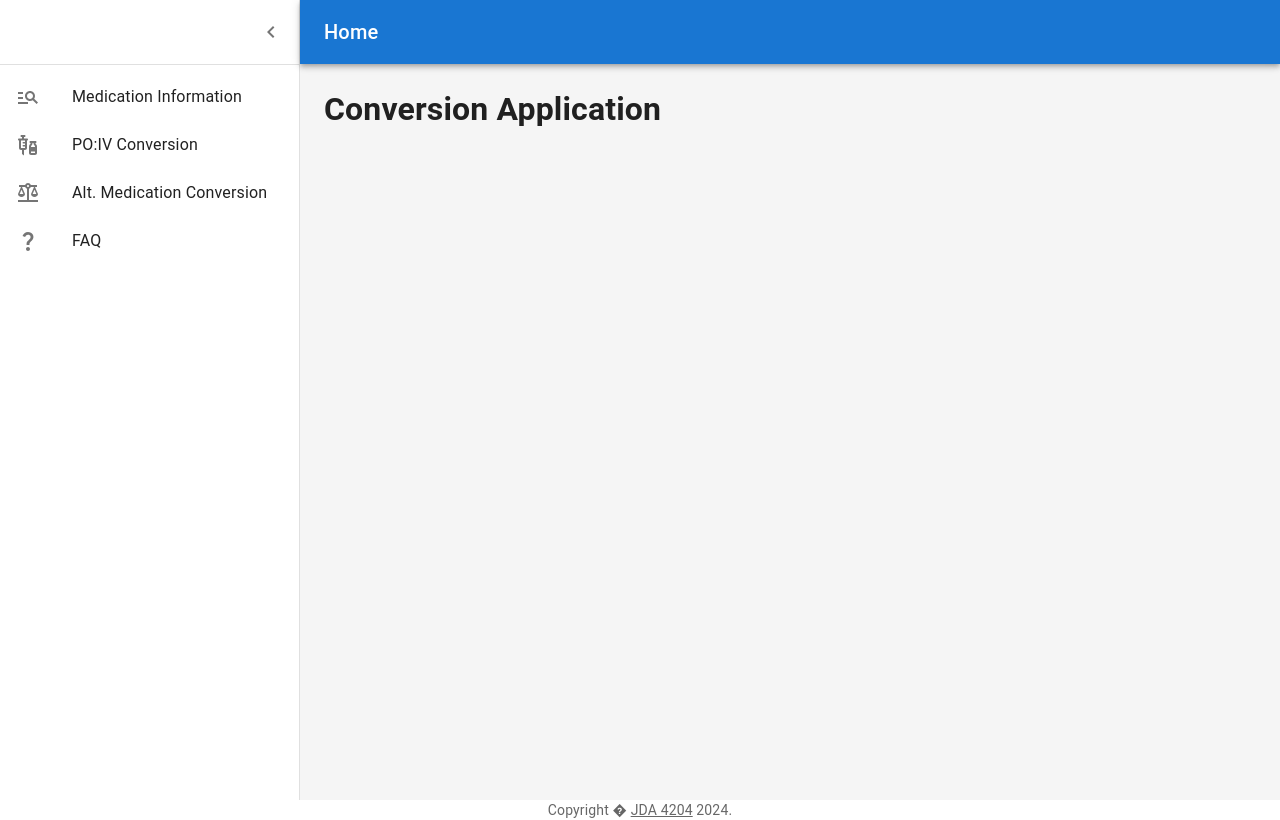
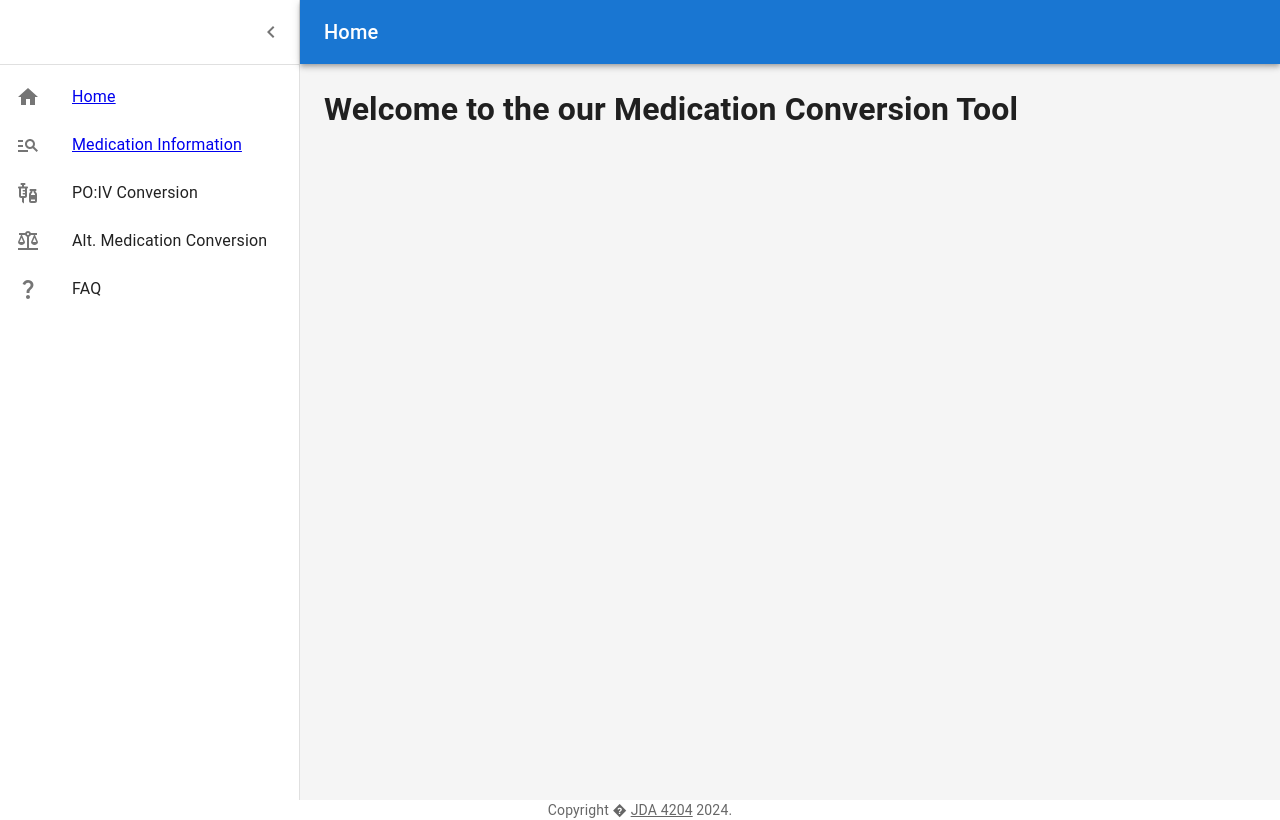
Before and after one commit to sue0-si/Medication_Conversion_4204, a React (Create React App) app in the folder medical_conversion/: page / in a window 1280 px wide. Built offline with nearby package versions, Linux system fonts and the light colour scheme.

Commit message:
Added multipage and link functionality using react-router-dom, created MedicationSearch page

```diff
--- a/medical_conversion/package.json
+++ b/medical_conversion/package.json
@@ -12,6 +12,7 @@
     "@testing-library/user-event": "^13.5.0",
     "react": "^18.3.1",
     "react-dom": "^18.3.1",
+    "react-router-dom": "^6.25.0",
     "react-scripts": "5.0.1",
     "web-vitals": "^2.1.4"
   },
--- a/medical_conversion/src/App.js
+++ b/medical_conversion/src/App.js
@@ -2,9 +2,15 @@
 import './App.css';
 import NavBar from './NavBar.js';
 import * as React from 'react';
-
+import {
+    BrowserRouter as Router,
+    Routes,
+    Route,
+} from "react-router-dom";
 import Dashboard from './Dashboard';
 import Copyright from './copyright';
+import Home from './Home';
+import MedicationLookup from './MedicationSearch';
 
 
 function App() {
@@ -12,9 +18,15 @@ function App() {
   return (
     <div className="app-container">
           {/*<NavBar mode={mode} />*/}
-          <Dashboard heading='Home'>
-          <h1>Conversion Application</h1>
-          </Dashboard>
+          <Router>
+              <Dashboard heading='Home'>
+                  <Routes>
+                      <Route path="/" element={<Home />} />
+                      <Route path="/medication-information" element={<MedicationLookup />} />
+
+                  </Routes>
+              </Dashboard>
+          </Router>
           <Copyright/>
     </div>
   );
--- a/medical_conversion/src/Dashboard.js
+++ b/medical_conversion/src/Dashboard.js
@@ -20,6 +20,8 @@ import ListItemIcon from '@mui/material/ListItemIcon';
 import ListItemText from '@mui/material/ListItemText';
 import BalanceIcon from '@mui/icons-material/Balance';
 import QuestionMarkIcon from '@mui/icons-material/QuestionMark';
+import { Link } from 'react-router-dom';
+import HomeIcon from '@mui/icons-material/Home';
 
 
 //width of open nav pannel
@@ -127,12 +129,22 @@ export default function Dashboard({children, heading}) {
                     </Toolbar>
                     <Divider />
                     <List component="nav">
+                        <Link to='/'>
+                            <ListItemButton>
+                                <ListItemIcon>
+                                    <HomeIcon />
+                                </ListItemIcon>
+                                <ListItemText primary="Home" />
+                            </ListItemButton>
+                        </Link>
+                        <Link to='/medication-information'>
                             <ListItemButton>
                                 <ListItemIcon>
                                     <ManageSearchIcon/>
                                 </ListItemIcon>
                                     <ListItemText primary="Medication Information" />
                             </ListItemButton>
+                         </Link>
 
                         <ListItemButton>
                             <ListItemIcon>
--- /dev/null
+++ b/medical_conversion/src/Home.js
@@ -0,0 +1,12 @@
+// JavaScript source code
+import React from "react";
+
+const Home = () => {
+    return (
+        <div>
+            <h1>Welcome to the our Medication Conversion Tool</h1>
+        </div>
+    );
+};
+
+export default Home;
--- /dev/null
+++ b/medical_conversion/src/MedicationSearch.js
@@ -0,0 +1,12 @@
+// JavaScript source code
+import React from "react";
+
+const MedicationLookup = () => {
+    return (
+        <div>
+            <h1>Medication Lookup</h1>
+        </div>
+    );
+};
+
+export default MedicationLookup;
```
Also changed, not shown: 1 other file (tests, documents, lock files or other folders). Lines whose indentation alone changed are shown as unchanged.
